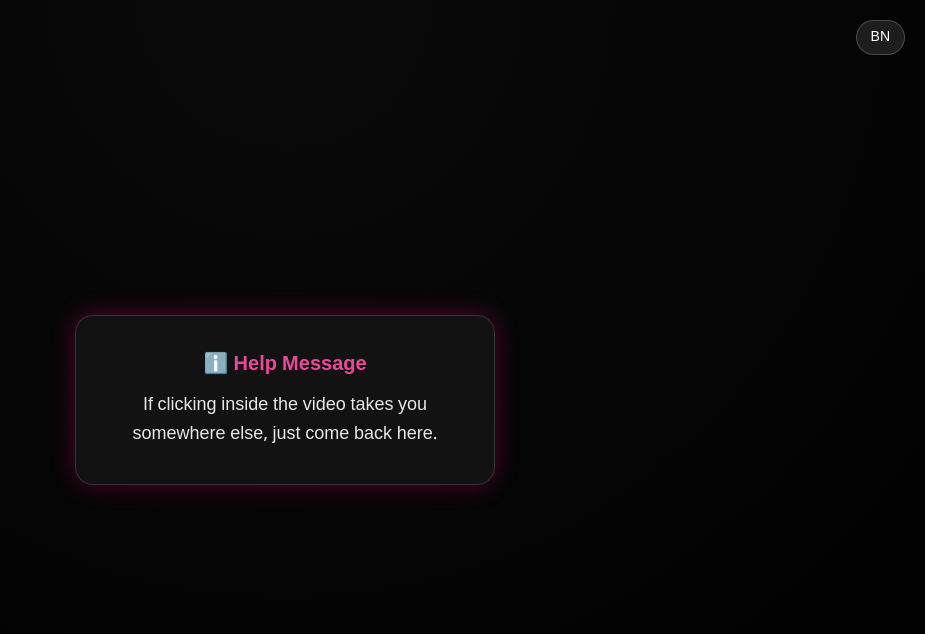
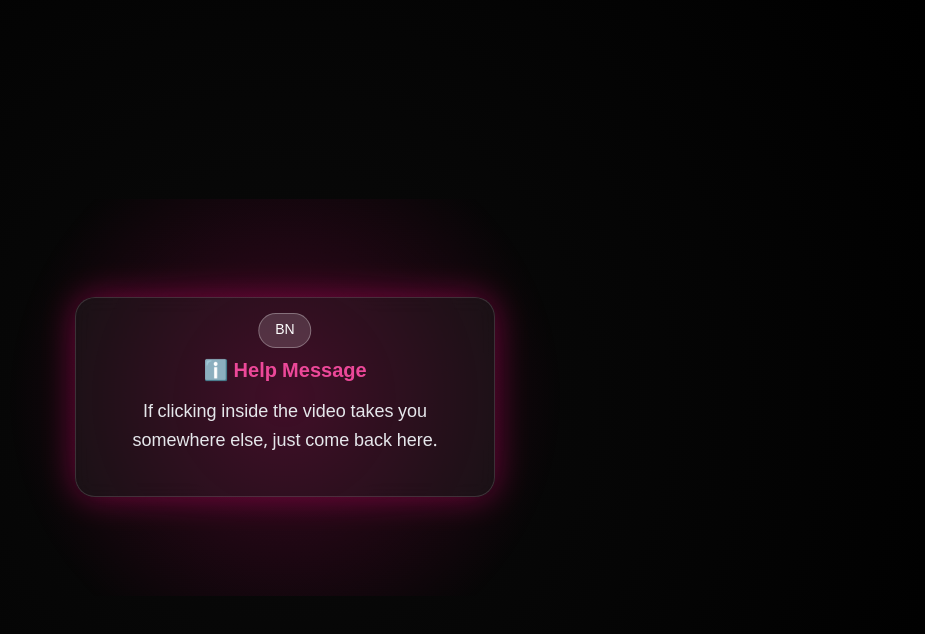
Before and after one commit to SKviral/help, a plain HTML site: page index.html in a window 1280 px wide. Shown: the whole page, without its empty margins (355-1280 px from the left). Drawn offline with nearby package versions, Linux system fonts and the light colour scheme.

Commit message:
Update index.html

```diff
--- a/index.html
+++ b/index.html
@@ -11,7 +11,7 @@
   <style>
     body {
       font-family: 'Noto Sans Bengali', sans-serif;
-      background: radial-gradient(circle at top, #0a0a0a, #000);
+      background: radial-gradient(circle at center, #0a0a0a, #000);
       color: white;
       display: flex;
       align-items: center;
@@ -19,54 +19,88 @@
       height: 100vh;
       margin: 0;
       padding: 20px;
+      overflow: hidden;
     }
 
     .help-box {
-      background: rgba(20, 20, 20, 0.9);
+      position: relative;
+      background: rgba(20, 20, 20, 0.85);
       border: 1px solid rgba(255, 255, 255, 0.15);
-      border-radius: 18px;
-      padding: 35px;
+      border-radius: 20px;
+      padding: 60px 30px 40px;
       text-align: center;
       max-width: 420px;
       width: 90%;
-      box-shadow: 0 0 25px rgba(255, 0, 128, 0.3);
+      box-shadow: 0 0 35px rgba(255, 0, 128, 0.4);
       backdrop-filter: blur(10px);
-      transition: all 0.3s ease-in-out;
+      animation: float 4s ease-in-out infinite;
     }
 
-    .help-box:hover {
-      transform: scale(1.02);
-      box-shadow: 0 0 40px rgba(255, 0, 128, 0.5);
+    @keyframes float {
+      0%, 100% { transform: translateY(0px); }
+      50% { transform: translateY(-6px); }
+    }
+
+    .glow {
+      position: absolute;
+      top: -50%;
+      left: -50%;
+      width: 200%;
+      height: 200%;
+      background: radial-gradient(circle, rgba(255, 0, 128, 0.2), transparent 60%);
+      animation: rotate 10s linear infinite;
+      z-index: 0;
+    }
+
+    @keyframes rotate {
+      from { transform: rotate(0deg); }
+      to { transform: rotate(360deg); }
+    }
+
+    .content {
+      position: relative;
+      z-index: 2;
     }
 
     .lang-btn {
       position: absolute;
-      top: 20px;
-      right: 20px;
-      background: rgba(255, 255, 255, 0.1);
-      border: 1px solid rgba(255, 255, 255, 0.2);
+      top: 15px;
+      left: 50%;
+      transform: translateX(-50%);
+      background: rgba(255, 255, 255, 0.15);
+      border: 1px solid rgba(255, 255, 255, 0.3);
       color: white;
       font-size: 14px;
-      padding: 6px 14px;
+      padding: 6px 16px;
       border-radius: 20px;
       cursor: pointer;
       transition: all 0.3s ease;
+      z-index: 3;
     }
 
     .lang-btn:hover {
-      background: rgba(255, 0, 128, 0.3);
+      background: rgba(255, 0, 128, 0.4);
+      box-shadow: 0 0 10px rgba(255, 0, 128, 0.7);
+    }
+
+    h2 {
+      margin-top: 25px;
     }
   </style>
 </head>
 <body>
   <div class="help-box">
-    <h2 id="title" class="text-pink-500 text-xl font-semibold mb-3">ℹ️ সহায়তা বার্তা</h2>
-    <p id="message" class="text-gray-200 leading-relaxed text-lg">
-      ভিডিও মধ্যে ক্লিক করার পরে অন্য কোন জায়গায় নিয়ে গেলে ব্যাকে চলে আসবেন।
-    </p>
+    <div class="glow"></div>
+
+    <button id="langToggle" class="lang-btn">EN</button>
+
+    <div class="content">
+      <h2 id="title" class="text-pink-500 text-xl font-semibold mb-3">ℹ️ সহায়তা বার্তা</h2>
+      <p id="message" class="text-gray-200 leading-relaxed text-lg">
+        ভিডিও মধ্যে ক্লিক করার পরে অন্য কোন জায়গায় নিয়ে গেলে ব্যাকে চলে আসবেন।
+      </p>
+    </div>
   </div>
-
-  <button id="langToggle" class="lang-btn">EN</button>
 
   <script>
     const messages = {
```
